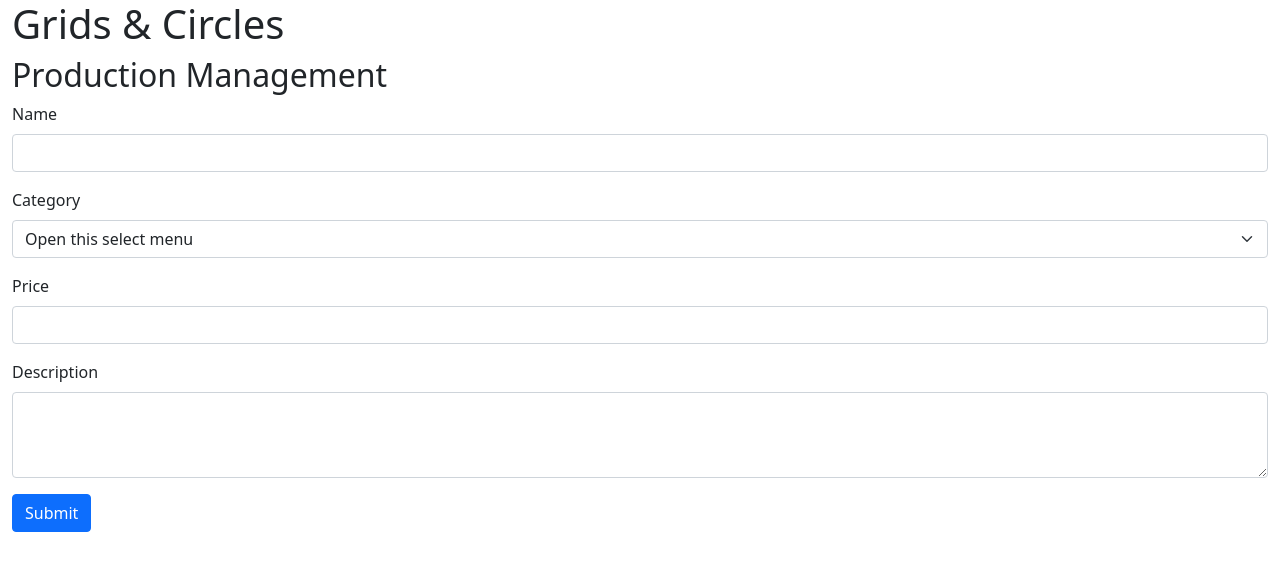
After one commit to jaestury/soloCloneProject, a Spring Boot app: page /new-product in a window 1280 px wide. The commit adds this page. Shown: the top 571 px of the page. Run offline with Spring Boot 4, Linux system fonts and the light colour scheme.

Commit message:
set new product insert

```diff
--- /dev/null
+++ b/gc-coffee/src/main/java/com/example/gccoffee/controller/CreateProductRequest.java
@@ -0,0 +1,6 @@
+package com.example.gccoffee.controller;
+
+import com.example.gccoffee.model.Category;
+
+public record CreateProductRequest(String productName, Category category, long price, String description) {
+}
--- a/gc-coffee/src/main/java/com/example/gccoffee/controller/ProductController.java
+++ b/gc-coffee/src/main/java/com/example/gccoffee/controller/ProductController.java
@@ -5,6 +5,7 @@ import com.example.gccoffee.service.ProductService;
 import org.springframework.stereotype.Controller;
 import org.springframework.ui.Model;
 import org.springframework.web.bind.annotation.GetMapping;
+import org.springframework.web.bind.annotation.PostMapping;
 
 import java.util.List;
 
@@ -23,4 +24,19 @@ public class ProductController {
         model.addAttribute("products", products);
         return "product-list";
     }
+
+    @GetMapping("new-product")
+    public String newProductPage(){
+        return "new-product";
+    }
+
+    @PostMapping("/products")
+    public String newProduct(CreateProductRequest createProductRequest){
+        productService.createProduct(
+                createProductRequest.productName(),
+                createProductRequest.category(),
+                createProductRequest.price(),
+                createProductRequest.description());
+        return "redirect:/products";
+    }
 }
--- /dev/null
+++ b/gc-coffee/src/main/resources/templates/new-product.html
@@ -0,0 +1,39 @@
+<!doctype html>
+<html lang="en">
+<head>
+    <!-- Required meta tags -->
+    <meta charset="utf-8">
+    <meta name="viewport" content="width=device-width, initial-scale=1">
+
+    <!-- Bootstrap CSS -->
+    <link href="https://cdn.jsdelivr.net/npm/bootstrap@5.1.3/dist/css/bootstrap.min.css" rel="stylesheet" integrity="sha384-1BmE4kWBq78iYhFldvKuhfTAU6auU8tT94WrHftjDbrCEXSU1oBoqyl2QvZ6jIW3" crossorigin="anonymous">
+
+    <title>Grids & Circles</title>
+</head>
+<body class="container-fluid">
+<h1>Grids & Circles</h1>
+<h2>Production Management</h2>
+<form th:action="@{/products}" method="post">
+    <div class="mb-3">
+        <label for="productName" class="form-label">Name</label>
+        <input type="text" class="form-control" id="productName" name="productName">
+    </div>
+    <div class="mb-3">
+        <label for="category" class="form-label">Category</label>
+        <select id="category" name="category" class="form-select">
+            <option selected>Open this select menu</option>
+            <option value="COFFEE_BEAN_PACKAGE">COFFEE BEAN PACKAGE</option>
+        </select>
+    </div>
+    <div class="mb-3">
+        <label for="price" class="form-label">Price</label>
+        <input type="number" class="form-control" id="price" name="price">
+    </div>
+    <div class="mb-3">
+        <label for="description" class="form-label">Description</label>
+        <textarea class="form-control" id="description" name="description" rows="3"></textarea>
+    </div>
+    <button type="submit" class="btn btn-primary">Submit</button>
+</form>
+</body>
+</html>
--- a/gc-coffee/src/main/resources/templates/product-list.html
+++ b/gc-coffee/src/main/resources/templates/product-list.html
@@ -14,7 +14,7 @@
 <h1>Grids & Circles</h1>
 <h2>Production Management</h2>
 <div class="d-grid gap-2 d-md-flex justify-content-md-end">
-    <a th:herf="@{/new-product}" class="btn btn-primary me-md-2" type="button">Add Product</a>
+    <a th:href="@{/new-product}" class="btn btn-primary me-md-2" type="button">Add Product</a>
 </div>
 <table class="table table-hover table-striped">
     <thead>
```
